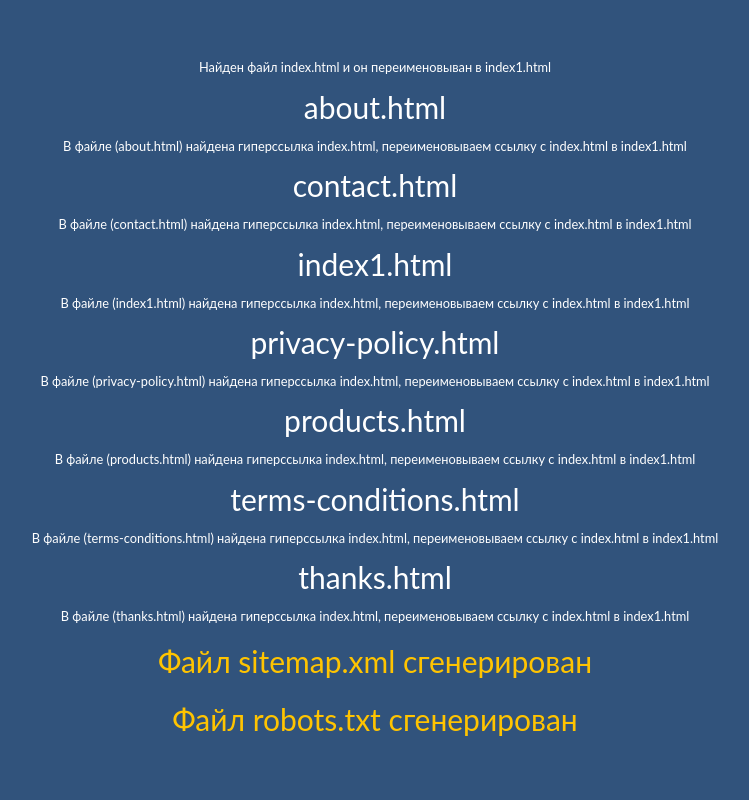
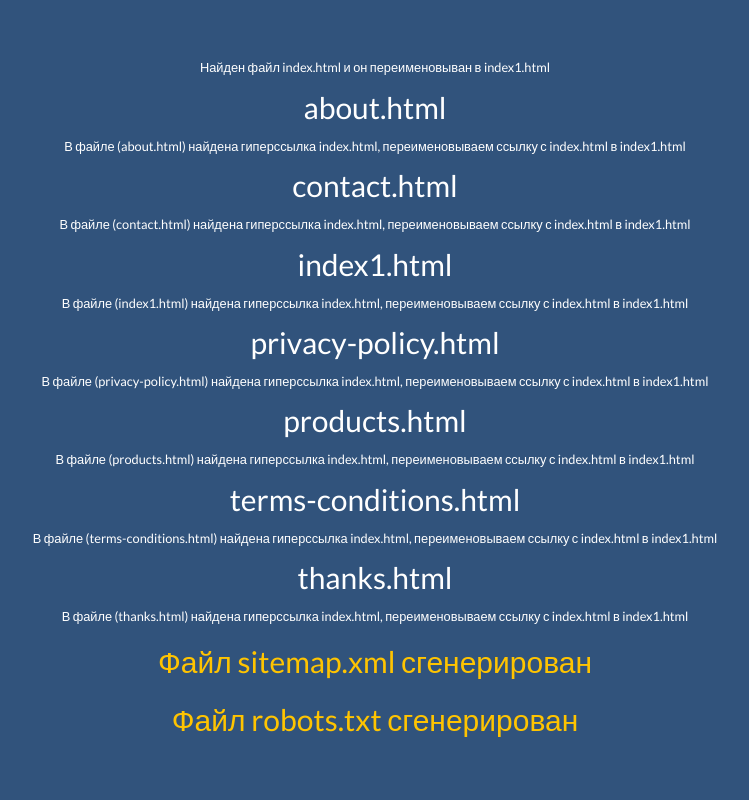
Before and after one commit to Excalibur0888/CraftedJoy, a PHP site: page /index.php in a window 1280 px wide. Shown: the whole page, without its empty margins (265-1014 px from the left). Run offline with PHP 8.4, Linux system fonts and the light colour scheme.

Commit message:
Add custom font faces to main.css: Include 'Playfair Display' and 'Lato' fonts for improved typography across the site.

```diff
--- a/css/main.css
+++ b/css/main.css
@@ -1,3 +1,32 @@
+/* Font faces */
+@font-face {
+    font-family: 'Playfair Display';
+    src: url('../fonts/PlayfairDisplay-VariableFont_wght.ttf') format('truetype-variations');
+    font-weight: 1 999;
+    font-style: normal;
+}
+
+@font-face {
+    font-family: 'Playfair Display';
+    src: url('../fonts/PlayfairDisplay-Italic-VariableFont_wght.ttf') format('truetype-variations');
+    font-weight: 1 999;
+    font-style: italic;
+}
+
+@font-face {
+    font-family: 'Lato';
+    src: url('../fonts/Lato-Regular.ttf') format('truetype');
+    font-weight: normal;
+    font-style: normal;
+}
+
+@font-face {
+    font-family: 'Lato';
+    src: url('../fonts/Lato-Bold.ttf') format('truetype');
+    font-weight: bold;
+    font-style: normal;
+}
+
 /* Reset and base styles */
 * {
     margin: 0;
```
Also changed, not shown: fonts/Lato-Bold.ttf (added), fonts/Lato-Regular.ttf (added), fonts/PlayfairDisplay-Italic-VariableFont_wght.ttf (added), fonts/PlayfairDisplay-VariableFont_wght.ttf (added).
